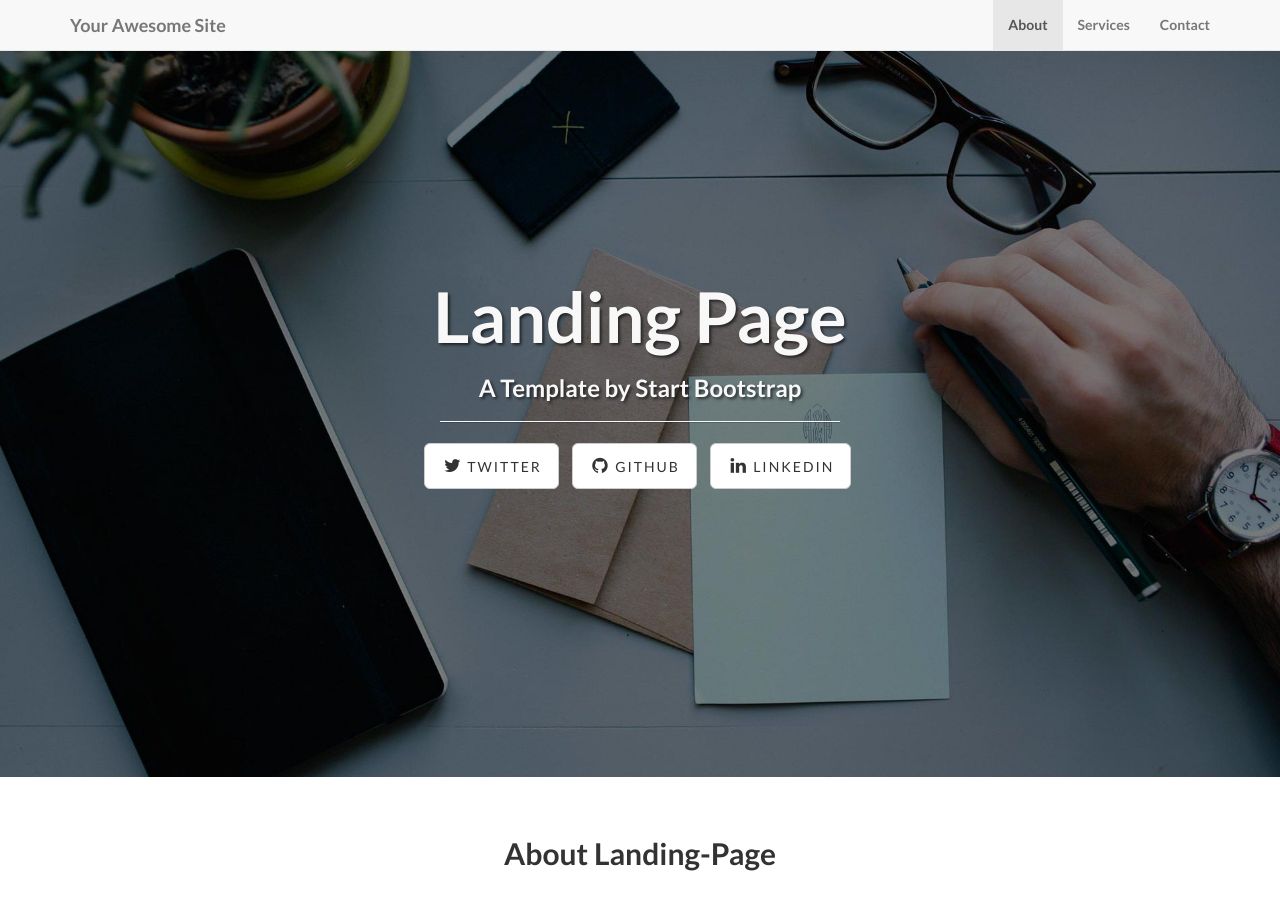
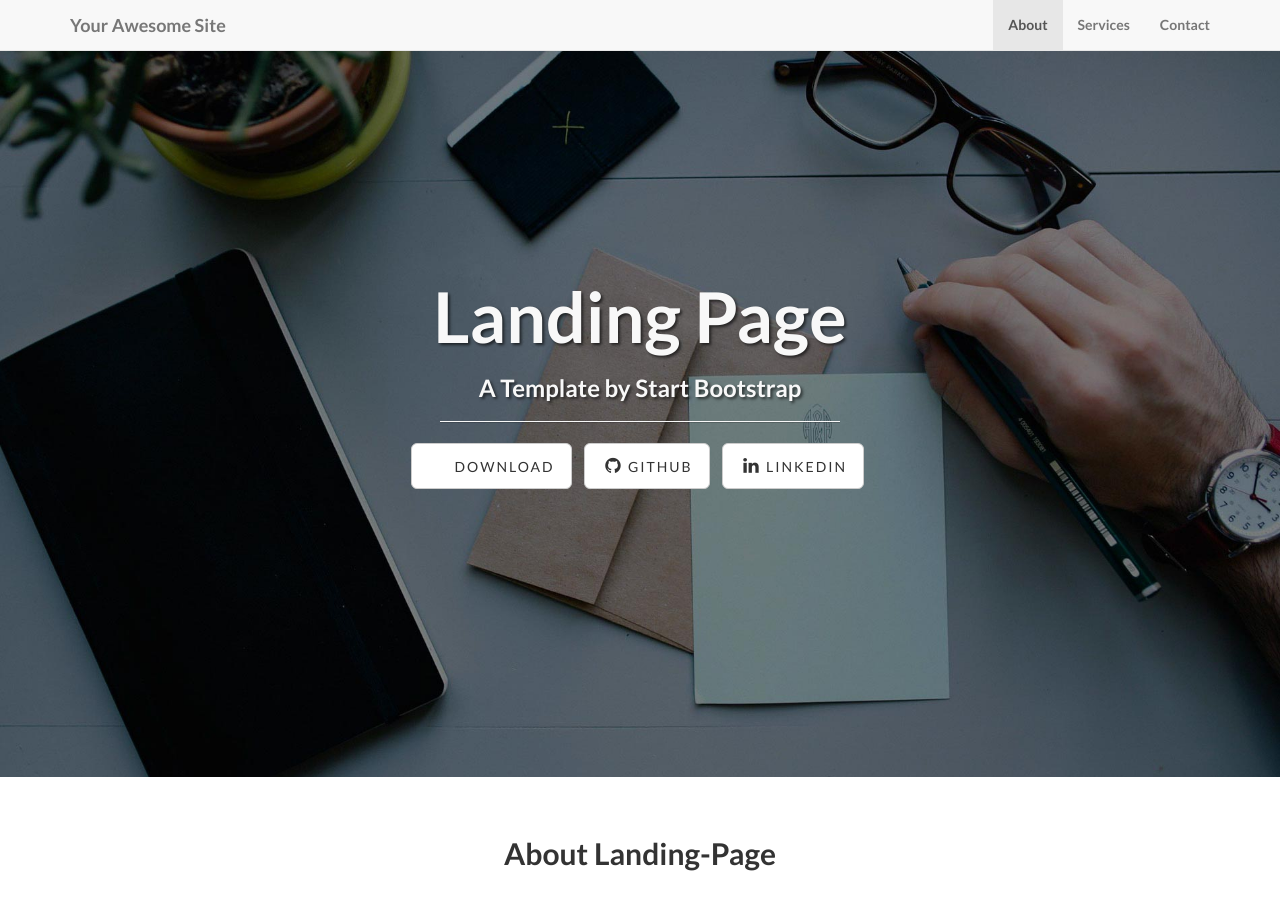
Before and after one commit to NG-Development/NGDevelopmentLP, a Jekyll site: the page built from index.html, in a window 1280 px wide and 900 px high. Built offline with Jekyll 4.4.1, drawn with Linux system fonts in a browser that asks for light colours; nearby versions of some CDN libraries; library files that are not in the unit come from our copies.

Commit message:
Update _config.yml

```diff
--- a/_config.yml
+++ b/_config.yml
@@ -26,8 +26,8 @@ permalink: pretty
 # ----------------------- #
 
 social:
-  - title: twitter
-    url: https://twitter.com/SBootstrap
+  - title: Download
+    url: UI.zip
   - title: github
     url: https://github.com/NG-Development/ngdevelopment
   - title: linkedin
```
